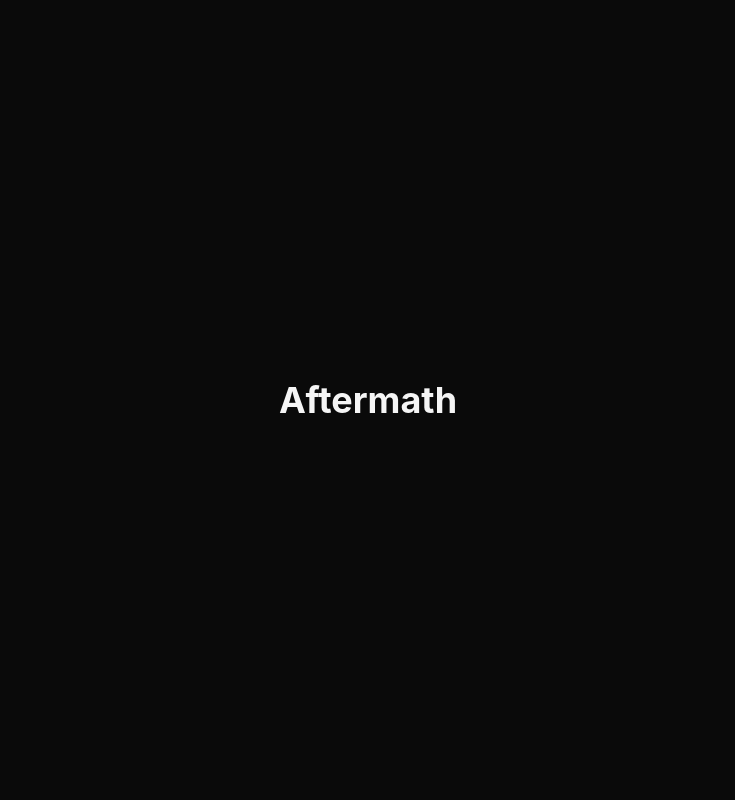
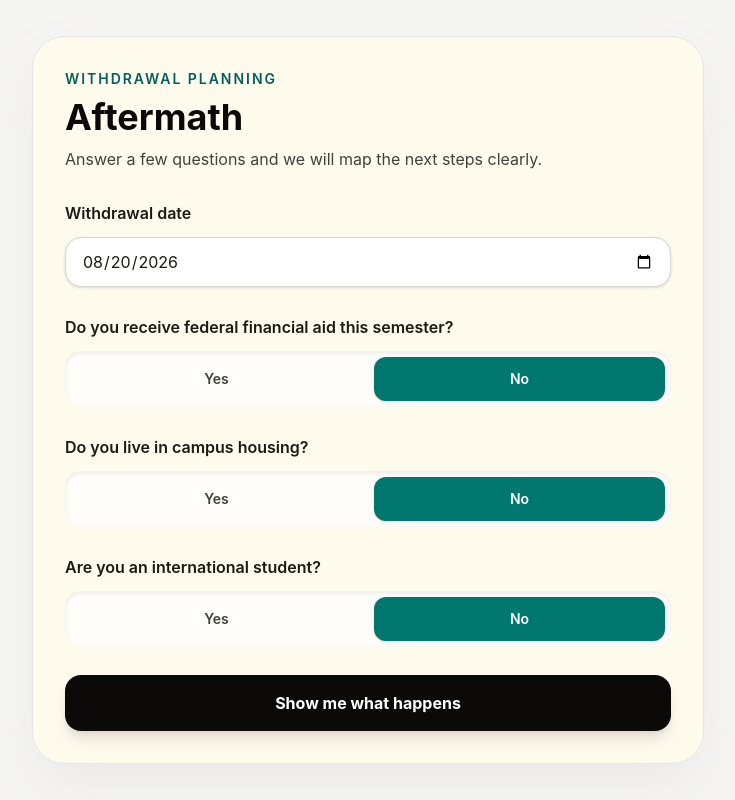
Before and after one commit to ToshitDev/Aftermath, a React (Vite) app: page / in a window 1280 px wide. Shown: the whole page, without its empty margins (272-1007 px from the left). Built offline with nearby package versions, Linux system fonts and the light colour scheme.

Commit message:
feat: add student input form

```diff
--- a/src/App.jsx
+++ b/src/App.jsx
@@ -1,7 +1,15 @@
+import WithdrawalForm from './components/WithdrawalForm.jsx'
+
 function App() {
+  function handleWithdrawalSubmit(values) {
+    console.log('Withdrawal form values:', values)
+  }
+
   return (
-    <div className="flex min-h-screen items-center justify-center bg-neutral-950 text-neutral-100">
-      <h1 className="text-4xl font-bold">Aftermath</h1>
+    <div className="min-h-screen bg-stone-100 px-4 py-8 text-stone-950 sm:px-6 lg:px-8">
+      <main className="mx-auto flex min-h-[calc(100vh-4rem)] w-full max-w-5xl items-center justify-center">
+        <WithdrawalForm onSubmit={handleWithdrawalSubmit} />
+      </main>
     </div>
   )
 }
--- /dev/null
+++ b/src/components/WithdrawalForm.jsx
@@ -0,0 +1,154 @@
+import { useState } from 'react'
+
+function getToday() {
+  return new Date().toLocaleDateString('en-CA')
+}
+
+function YesNoToggle({ legend, name, value, onChange }) {
+  return (
+    <fieldset className="space-y-3">
+      <legend className="text-base font-semibold text-stone-900">{legend}</legend>
+      <div className="grid grid-cols-2 gap-3 rounded-2xl bg-white/70 p-1.5 shadow-inner shadow-stone-200/80">
+        {[true, false].map((option) => {
+          const label = option ? 'Yes' : 'No'
+          const id = `${name}-${label.toLowerCase()}`
+
+          return (
+            <label
+              key={id}
+              htmlFor={id}
+              className={`cursor-pointer rounded-xl px-4 py-3 text-center text-sm font-semibold transition ${
+                value === option
+                  ? 'bg-teal-700 text-white shadow-sm'
+                  : 'text-stone-700 hover:bg-stone-50'
+              }`}
+            >
+              <input
+                id={id}
+                className="sr-only"
+                type="radio"
+                name={name}
+                checked={value === option}
+                onChange={() => onChange(option)}
+              />
+              {label}
+            </label>
+          )
+        })}
+      </div>
+    </fieldset>
+  )
+}
+
+function WithdrawalForm({ onSubmit }) {
+  const [withdrawalDate, setWithdrawalDate] = useState(getToday)
+  const [receivesFederalAid, setReceivesFederalAid] = useState(false)
+  const [federalAidAmount, setFederalAidAmount] = useState('')
+  const [livesInHousing, setLivesInHousing] = useState(false)
+  const [isInternational, setIsInternational] = useState(false)
+
+  function handleAidChange(value) {
+    setReceivesFederalAid(value)
+    if (!value) {
+      setFederalAidAmount('')
+    }
+  }
+
+  function handleSubmit(event) {
+    event.preventDefault()
+
+    onSubmit({
+      withdrawalDate,
+      receivesFederalAid,
+      federalAidAmount: receivesFederalAid ? Number(federalAidAmount || 0) : 0,
+      livesInHousing,
+      isInternational,
+    })
+  }
+
+  return (
+    <form
+      onSubmit={handleSubmit}
+      className="w-full max-w-2xl space-y-7 rounded-[2rem] border border-stone-200 bg-amber-50/90 p-5 shadow-2xl shadow-stone-300/40 sm:p-8"
+    >
+      <div className="space-y-2">
+        <p className="text-sm font-semibold uppercase tracking-[0.14em] text-teal-800">
+          Withdrawal planning
+        </p>
+        <h1 className="text-3xl font-bold text-stone-950 sm:text-4xl">Aftermath</h1>
+        <p className="max-w-xl text-base leading-7 text-stone-700">
+          Answer a few questions and we will map the next steps clearly.
+        </p>
+      </div>
+
+      <div className="space-y-3">
+        <label htmlFor="withdrawal-date" className="block text-base font-semibold text-stone-900">
+          Withdrawal date
+        </label>
+        <input
+          id="withdrawal-date"
+          type="date"
+          value={withdrawalDate}
+          onChange={(event) => setWithdrawalDate(event.target.value)}
+          className="w-full rounded-2xl border border-stone-300 bg-white px-4 py-3 text-base text-stone-900 shadow-sm outline-none transition focus:border-teal-700 focus:ring-4 focus:ring-teal-100"
+          required
+        />
+      </div>
+
+      <YesNoToggle
+        legend="Do you receive federal financial aid this semester?"
+        name="receives-federal-aid"
+        value={receivesFederalAid}
+        onChange={handleAidChange}
+      />
+
+      {receivesFederalAid && (
+        <div className="space-y-3 rounded-3xl bg-white/70 p-4 shadow-sm shadow-stone-200/80">
+          <label htmlFor="federal-aid-amount" className="block text-base font-semibold text-stone-900">
+            Estimated federal aid received
+          </label>
+          <div className="relative">
+            <span className="pointer-events-none absolute left-4 top-1/2 -translate-y-1/2 text-stone-500">
+              $
+            </span>
+            <input
+              id="federal-aid-amount"
+              type="number"
+              min="0"
+              step="0.01"
+              inputMode="decimal"
+              value={federalAidAmount}
+              onChange={(event) => setFederalAidAmount(event.target.value)}
+              className="w-full rounded-2xl border border-stone-300 bg-white py-3 pl-9 pr-4 text-base text-stone-900 shadow-sm outline-none transition focus:border-teal-700 focus:ring-4 focus:ring-teal-100"
+              placeholder="0.00"
+              required={receivesFederalAid}
+            />
+          </div>
+        </div>
+      )}
+
+      <YesNoToggle
+        legend="Do you live in campus housing?"
+        name="lives-in-housing"
+        value={livesInHousing}
+        onChange={setLivesInHousing}
+      />
+
+      <YesNoToggle
+        legend="Are you an international student?"
+        name="is-international"
+        value={isInternational}
+        onChange={setIsInternational}
+      />
+
+      <button
+        type="submit"
+        className="w-full rounded-2xl bg-stone-950 px-5 py-4 text-base font-bold text-white shadow-lg shadow-stone-400/30 transition hover:bg-teal-800 focus:outline-none focus:ring-4 focus:ring-teal-200"
+      >
+        Show me what happens
+      </button>
+    </form>
+  )
+}
+
+export default WithdrawalForm
```
